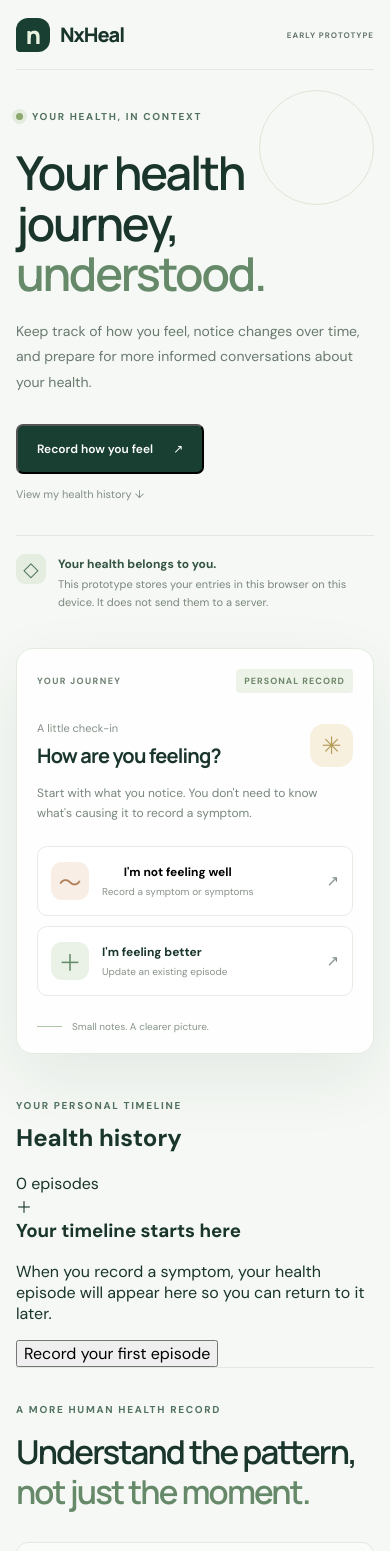
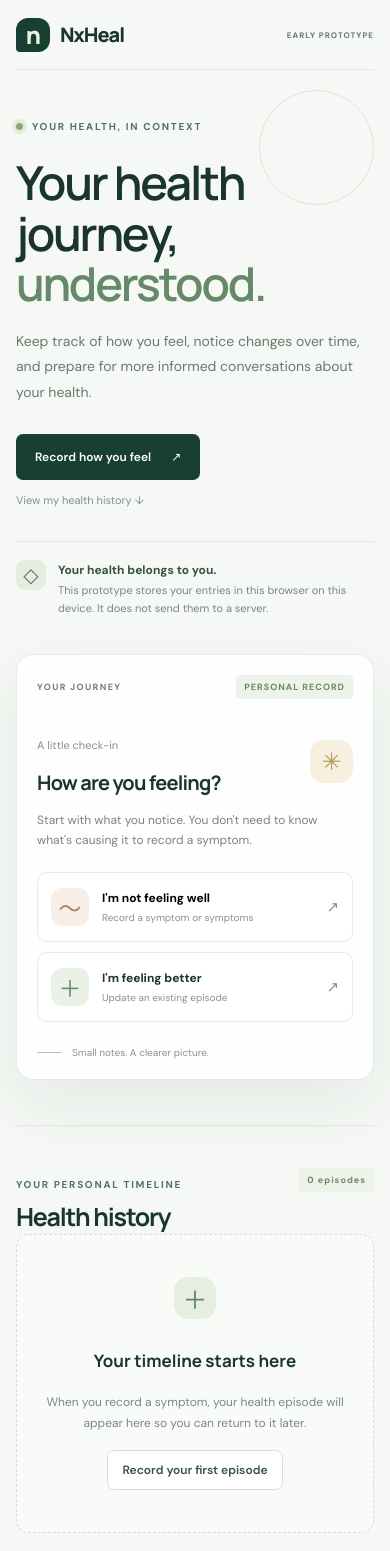
Before and after one commit to Holladworld/Nxheal, a React (Vite) app: page / in a window 390 px wide. Shown: the top 1551 px of the page. Built offline with nearby package versions, Linux system fonts and the light colour scheme.

Commit message:
feat: style symptom form and health timeline

```diff
--- a/src/styles.css
+++ b/src/styles.css
@@ -1,62 +1,47 @@
 @import url('https://fonts.googleapis.com/css2?family=DM+Sans:wght@400;500;600;700&family=Manrope:wght@400;500;600;700;800&display=swap');
 
-:root {
-  font-family: 'DM Sans', sans-serif;
-  color: #19352c;
-  background: #f5f8f4;
-  font-synthesis: none;
-  text-rendering: optimizeLegibility;
-  -webkit-font-smoothing: antialiased;
-  -moz-osx-font-smoothing: grayscale;
-  font-optical-sizing: auto;
-  font-weight: 400;
-  --forest: #193f32;
-  --deep: #18372e;
-  --sage: #dfe9dc;
-  --paper: #f5f8f4;
-  --muted: #718078;
-}
-
+:root { font-family: 'DM Sans', sans-serif; color: #19352c; background: #f5f8f4; font-synthesis: none; text-rendering: optimizeLegibility; -webkit-font-smoothing: antialiased; --forest: #193f32; --paper: #f5f8f4; --muted: #718078; }
 * { box-sizing: border-box; }
 html { min-width: 320px; scroll-behavior: smooth; }
 body { margin: 0; min-width: 320px; }
 a { color: inherit; text-decoration: none; }
-button, input { font: inherit; }
+button, input, select, textarea { font: inherit; }
+button { cursor: pointer; }
 .page-shell { width: min(1180px, calc(100% - 64px)); margin: 0 auto; }
 .topbar { height: 88px; display: flex; align-items: center; justify-content: space-between; border-bottom: 1px solid #e2e9e0; }
 .brand { display: inline-flex; align-items: center; gap: 10px; font-family: Manrope, sans-serif; font-size: 22px; font-weight: 800; letter-spacing: -1px; }
 .brand-mark { display: grid; place-items: center; width: 34px; height: 34px; border-radius: 12px 12px 12px 4px; background: var(--forest); color: #e8f2df; font-size: 24px; font-weight: 800; }
 .prototype-label { color: #66776d; font-size: 10px; font-weight: 700; letter-spacing: 1.7px; }
-.hero { min-height: 575px; display: grid; grid-template-columns: 1.08fr .92fr; align-items: center; gap: 70px; position: relative; padding: 58px 0 70px; }
+.hero { min-height: 560px; display: grid; grid-template-columns: 1.08fr .92fr; align-items: center; gap: 70px; position: relative; padding: 58px 0 70px; }
 .hero-copy { position: relative; z-index: 1; }
-.eyebrow { display: flex; align-items: center; gap: 9px; color: #527261; font-size: 10px; font-weight: 700; letter-spacing: 1.7px; }
+.eyebrow { display: flex; align-items: center; gap: 9px; margin-bottom: 12px; color: #527261; font-size: 10px; font-weight: 700; letter-spacing: 1.7px; }
 .status-dot { width: 7px; height: 7px; border-radius: 50%; background: #8ba96e; box-shadow: 0 0 0 4px #e4ecdf; }
-h1, h2, h3, p { margin-top: 0; }
 h1, .section-heading h2 { font-family: Manrope, sans-serif; font-weight: 600; letter-spacing: -2.8px; }
 h1 { max-width: 600px; margin: 24px 0 20px; font-size: clamp(44px, 5.1vw, 66px); line-height: 1.08; }
 h1 em, .section-heading h2 em { color: #668a69; font-style: normal; }
 .hero-description { max-width: 480px; color: #68796f; font-size: 15px; line-height: 1.85; }
 .hero-actions { display: flex; align-items: center; flex-wrap: wrap; gap: 20px; margin-top: 28px; }
-.primary-button { display: inline-flex; align-items: center; gap: 20px; padding: 15px 19px; border-radius: 7px; background: var(--forest); color: #fff; font-size: 12px; font-weight: 600; transition: transform .2s, background .2s; }
+.primary-button { display: inline-flex; align-items: center; justify-content: center; gap: 20px; padding: 15px 19px; border: 0; border-radius: 7px; background: var(--forest); color: #fff; font-size: 12px; font-weight: 600; transition: transform .2s, background .2s; }
 .primary-button:hover { background: #285744; transform: translateY(-2px); }
 .quiet-note { color: #849087; font-size: 11px; }
 .trust-note { display: flex; gap: 12px; align-items: flex-start; margin-top: 46px; padding-top: 18px; border-top: 1px solid #e0e8df; max-width: 420px; }
 .shield-icon { display: grid; place-items: center; width: 30px; height: 30px; flex: 0 0 30px; border-radius: 9px; background: #e5ede1; color: #52765d; font-size: 20px; }
 .trust-note p { margin: 0; color: #7a877e; font-size: 11px; line-height: 1.7; }
 .trust-note strong { color: #345442; font-size: 12px; }
-.journey-card { position: relative; z-index: 1; padding: 28px; border: 1px solid #e4ebe1; border-radius: 17px; background: rgba(255,255,255,.82); box-shadow: 0 24px 70px rgba(33, 62, 43, .07); }
-.card-topline { display: flex; justify-content: space-between; align-items: center; }
+.journey-card { position: relative; z-index: 1; padding: 28px; border: 1px solid #e4ebe1; border-radius: 17px; background: rgba(255,255,255,.82); box-shadow: 0 24px 70px rgba(33,62,43,.07); }
+.card-topline, .workspace-heading { display: flex; justify-content: space-between; align-items: center; gap: 18px; }
 .card-kicker, .preview-badge { font-size: 9px; font-weight: 700; letter-spacing: 1.4px; }
 .card-kicker { color: #6c8072; }
-.preview-badge { padding: 6px 8px; border-radius: 4px; background: #edf3e9; color: #6d8667; letter-spacing: 1px; }
+.preview-badge, .count-badge { padding: 6px 8px; border-radius: 4px; background: #edf3e9; color: #6d8667; font-size: 9px; font-weight: 700; letter-spacing: 1px; white-space: nowrap; }
 .journey-heading { display: flex; align-items: center; justify-content: space-between; margin-top: 28px; }
 .muted-label { margin-bottom: 7px; color: #859188; font-size: 11px; }
 .journey-heading h2 { margin-bottom: 0; font-family: Manrope, sans-serif; font-size: 23px; letter-spacing: -.8px; }
 .sun-icon { display: grid; place-items: center; width: 43px; height: 43px; border-radius: 14px; background: #f7f0df; color: #b69c58; font-size: 24px; }
-.card-intro { margin: 14px 0 22px; color: #78867c; font-size: 12px; line-height: 1.7; }
+.card-intro, .section-intro { margin: 14px 0 22px; color: #78867c; font-size: 12px; line-height: 1.7; }
 .feeling-options { display: grid; gap: 10px; }
-.feeling-option { display: flex; align-items: center; gap: 13px; padding: 15px 13px; border: 1px solid #e7ece4; border-radius: 10px; background: #fff; }
-.feeling-symbol { display: grid; place-items: center; width: 38px; height: 38px; border-radius: 11px; font-size: 23px; }
+.feeling-option { display: flex; align-items: center; gap: 13px; width: 100%; padding: 15px 13px; border: 1px solid #e7ece4; border-radius: 10px; background: #fff; text-align: left; }
+.feeling-option:hover { border-color: #afc5a7; }
+.feeling-symbol { display: grid; place-items: center; width: 38px; height: 38px; flex: 0 0 38px; border-radius: 11px; font-size: 23px; }
 .feeling-symbol.warm { background: #f8eee5; color: #b17e55; }
 .feeling-symbol.green { background: #eaf2e7; color: #668c68; }
 .feeling-option strong, .feeling-option small { display: block; }
@@ -68,6 +53,51 @@ h1 em, .section-heading h2 em { color: #668a69; font-style: normal; }
 .decor { position: absolute; border: 1px solid #dce7d8; border-radius: 50%; pointer-events: none; }
 .decor-one { width: 115px; height: 115px; top: 55px; right: -35px; }
 .decor-two { width: 42px; height: 42px; bottom: 62px; left: 42%; background: #e9f0e5; border: 0; }
+.workspace-section { padding: 38px 0 48px; border-top: 1px solid #e2e9e0; scroll-margin-top: 18px; }
+.workspace-heading h2 { margin: 8px 0 0; font-family: Manrope, sans-serif; font-size: clamp(25px, 3.2vw, 34px); letter-spacing: -1.2px; }
+.workspace-heading .eyebrow { margin-bottom: 0; }
+.text-button { border: 0; background: transparent; color: #6d7e72; font-size: 12px; }
+.episode-form { display: grid; gap: 20px; max-width: 800px; padding: 24px; border: 1px solid #e1e9df; border-radius: 13px; background: rgba(255,255,255,.65); }
+.symptom-fieldset { margin: 0; padding: 0; border: 0; }
+.symptom-fieldset legend { margin-bottom: 13px; font-size: 13px; font-weight: 700; }
+.required-label, .optional-label { margin-left: 7px; color: #829087; font-size: 10px; font-weight: 400; }
+.symptom-grid { display: flex; flex-wrap: wrap; gap: 9px; }
+.symptom-chip { display: inline-flex; align-items: center; gap: 7px; padding: 10px 12px; border: 1px solid #dfe8dc; border-radius: 8px; background: white; color: #52665a; font-size: 12px; cursor: pointer; }
+.symptom-chip.selected { border-color: #729474; background: #eaf2e7; color: #264e37; }
+.symptom-chip input { position: absolute; width: 1px; height: 1px; overflow: hidden; clip: rect(0,0,0,0); }
+.symptom-chip input:focus-visible + span { outline: 2px solid #426c50; outline-offset: 3px; }
+.symptom-chip span { font-weight: 700; }
+.form-grid { display: grid; grid-template-columns: 1fr 1fr; gap: 16px; }
+.form-field { display: grid; gap: 8px; color: #40584a; font-size: 12px; font-weight: 600; }
+.form-field input, .form-field select, .form-field textarea { width: 100%; min-width: 0; padding: 12px; border: 1px solid #dfe7dc; border-radius: 7px; outline: none; background: #fff; color: #294336; font-size: 13px; font-weight: 400; }
+.form-field input:focus, .form-field select:focus, .form-field textarea:focus { border-color: #729474; box-shadow: 0 0 0 3px #e7efe3; }
+.form-field textarea { resize: vertical; line-height: 1.6; }
+.form-actions { display: flex; align-items: center; flex-wrap: wrap; gap: 14px; }
+.form-footnote { color: #879289; font-size: 10px; }
+.history-section { padding-top: 42px; }
+.feedback-message, .warning-message { padding: 12px 14px; border-radius: 8px; font-size: 12px; line-height: 1.6; }
+.feedback-message { background: #e8f1e4; color: #345b3c; }
+.warning-message { background: #fff1e7; color: #874d25; }
+.empty-state { display: grid; justify-items: center; padding: 42px 20px; border: 1px dashed #d4e0d1; border-radius: 13px; background: rgba(255,255,255,.38); text-align: center; }
+.empty-icon { display: grid; place-items: center; width: 42px; height: 42px; margin-bottom: 13px; border-radius: 14px; background: #e6eee2; color: #5e8060; font-size: 25px; }
+.empty-state h3 { margin-bottom: 8px; font-family: Manrope, sans-serif; font-size: 17px; }
+.empty-state p { max-width: 400px; margin-bottom: 17px; color: #7b887f; font-size: 12px; line-height: 1.7; }
+.secondary-button { padding: 11px 14px; border: 1px solid #d5e2d1; border-radius: 7px; background: #fff; color: #345442; font-size: 12px; font-weight: 600; }
+.episode-list { display: grid; gap: 13px; margin-top: 18px; }
+.episode-card { padding: 20px; border: 1px solid #e1e9df; border-radius: 12px; background: rgba(255,255,255,.66); }
+.episode-top { display: flex; justify-content: space-between; align-items: flex-start; gap: 14px; }
+.episode-date { margin-bottom: 7px; color: #819087; font-size: 9px; font-weight: 700; letter-spacing: 1px; }
+.episode-card h3 { margin-bottom: 0; font-family: Manrope, sans-serif; font-size: 16px; line-height: 1.5; }
+.status-badge { padding: 6px 9px; border-radius: 20px; font-size: 10px; white-space: nowrap; }
+.status-ongoing { background: #f8eddf; color: #986c3d; }
+.status-improving { background: #e7f0e3; color: #4c754e; }
+.status-recovered { background: #e5eee9; color: #3e6a5b; }
+.episode-meta { display: flex; flex-wrap: wrap; gap: 8px 14px; margin-top: 13px; color: #77867b; font-size: 11px; }
+.episode-notes { margin: 13px 0 0; color: #5f7065; font-size: 12px; line-height: 1.7; white-space: pre-wrap; overflow-wrap: anywhere; }
+.episode-actions { display: flex; flex-wrap: wrap; gap: 8px; margin-top: 17px; padding-top: 14px; border-top: 1px solid #e9eee6; }
+.small-action { padding: 8px 10px; border: 1px solid #dfe7dc; border-radius: 6px; background: white; color: #526b59; font-size: 10px; }
+.positive-action { border-color: #d7e7d1; background: #edf5e9; color: #3f7046; }
+.delete-action { margin-left: auto; color: #9a6255; }
 .features-section { padding: 42px 0 65px; border-top: 1px solid #e2e9e0; }
 .section-heading { max-width: 560px; }
 .section-heading h2 { margin: 16px 0 30px; font-size: clamp(30px, 3.4vw, 42px); line-height: 1.2; letter-spacing: -1.8px; }
@@ -80,34 +110,6 @@ h1 em, .section-heading h2 em { color: #668a69; font-style: normal; }
 .page-footer p { max-width: 700px; margin: 0; color: #7d8980; font-size: 10px; line-height: 1.7; }
 .page-footer p strong { color: #526a58; }
 .page-footer > span { flex-shrink: 0; color: #91a095; font-size: 9px; font-weight: 700; letter-spacing: 1.5px; }
-
-@media (max-width: 850px) {
-  .page-shell { width: min(100% - 40px, 650px); }
-  .hero { grid-template-columns: 1fr; gap: 36px; padding: 54px 0; }
-  .hero-copy { max-width: 600px; }
-  .journey-card { max-width: 520px; width: 100%; justify-self: center; }
-  .decor-one { right: 0; top: 20px; }
-  .decor-two { display: none; }
-  .features-section { padding-top: 35px; }
-}
-@media (max-width: 560px) {
-  .page-shell { width: calc(100% - 32px); }
-  .topbar { height: 70px; }
-  .brand { font-size: 20px; }
-  .prototype-label { font-size: 8px; letter-spacing: 1px; }
-  .hero { padding: 40px 0 45px; }
-  h1 { font-size: clamp(42px, 12vw, 58px); letter-spacing: -2.2px; }
-  .hero-description { font-size: 14px; }
-  .hero-actions { align-items: flex-start; flex-direction: column; gap: 13px; }
-  .trust-note { margin-top: 34px; }
-  .journey-card { padding: 20px; }
-  .journey-heading h2 { font-size: 20px; }
-  .feature-grid { grid-template-columns: 1fr; }
-  .feature-card { min-height: auto; }
-  .feature-number { margin-bottom: 13px; }
-  .section-heading h2 { font-size: 33px; }
-  .page-footer { align-items: flex-start; flex-direction: column; gap: 14px; }
-}
-@media (prefers-reduced-motion: reduce) {
-  *, *::before, *::after { scroll-behavior: auto !important; transition: none !important; }
-}
+@media (max-width: 850px) { .page-shell { width: min(100% - 40px, 650px); } .hero { grid-template-columns: 1fr; gap: 36px; padding: 54px 0; } .hero-copy { max-width: 600px; } .journey-card { max-width: 520px; width: 100%; justify-self: center; } .decor-one { right: 0; top: 20px; } .decor-two { display: none; } .features-section { padding-top: 35px; } }
+@media (max-width: 560px) { .page-shell { width: calc(100% - 32px); } .topbar { height: 70px; } .brand { font-size: 20px; } .prototype-label { font-size: 8px; letter-spacing: 1px; } .hero { padding: 40px 0 45px; } h1 { font-size: clamp(42px, 12vw, 58px); letter-spacing: -2.2px; } .hero-description { font-size: 14px; } .hero-actions { align-items: flex-start; flex-direction: column; gap: 13px; } .trust-note { margin-top: 34px; } .journey-card { padding: 20px; } .journey-heading h2 { font-size: 20px; } .feature-grid { grid-template-columns: 1fr; } .feature-card { min-height: auto; } .feature-number { margin-bottom: 13px; } .section-heading h2 { font-size: 33px; } .page-footer { align-items: flex-start; flex-direction: column; gap: 14px; } .episode-form { padding: 17px; } .form-grid { grid-template-columns: 1fr; } .workspace-heading { align-items: flex-start; } .episode-top { flex-direction: column; } .delete-action { margin-left: 0; } }
+@media (prefers-reduced-motion: reduce) { *, *::before, *::after { scroll-behavior: auto !important; transition: none !important; } }
```
